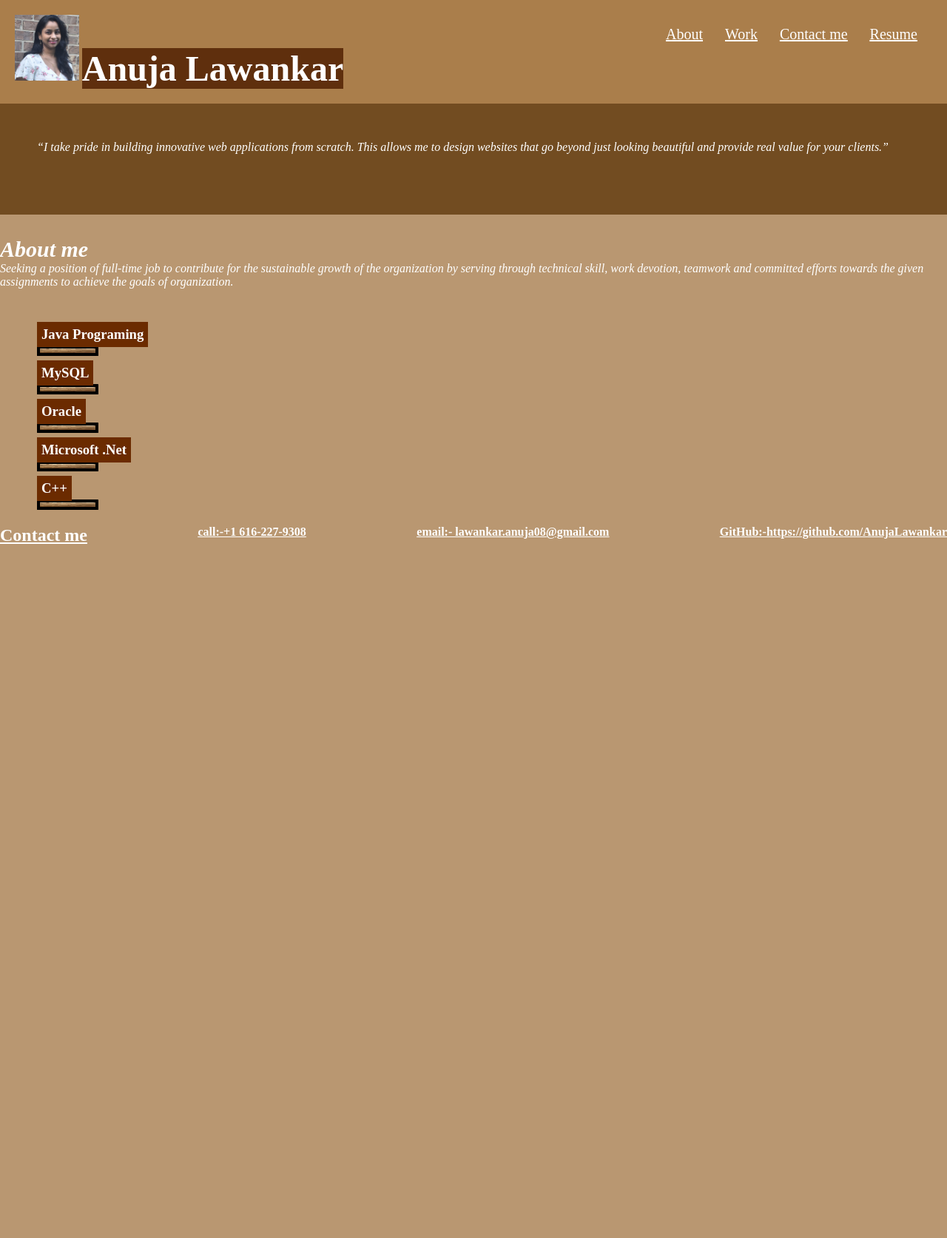
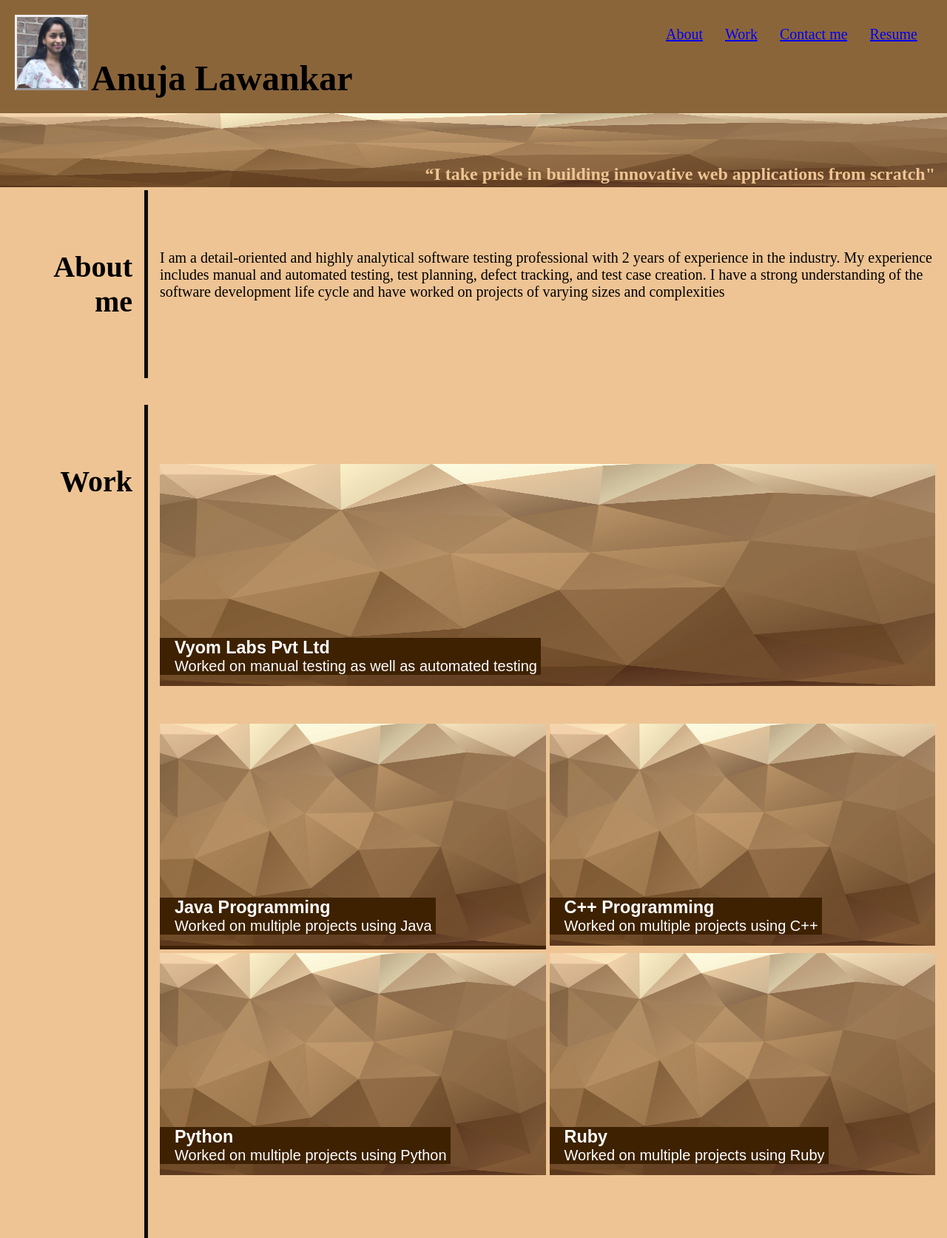
Before and after one commit to AnujaLawankar/2-First-Portfolio-FelxBox, a plain HTML site: page index.html in a window 1280 px wide. Shown: the top 1673 px of the page at 74% size. Before the commit the page ends 800 px from the top, so only its background shows below. Drawn offline with Linux system fonts and the light colour scheme.

Commit message:
Change layout for webpage

```diff
--- a/assets/css/style.css
+++ b/assets/css/style.css
@@ -1,36 +1,260 @@
+/* Container holding the image and the text */
+.container1 {
+    position: relative;
+    text-align: center;
+    color: #eec494;
+    font-size: medium;
+}
+
+
+/* Bottom right text */
+.bottom-right {
+    position: absolute;
+    bottom: 8px;
+    right: 16px;
+    font-family: 'Times New Roman', Times, serif;
+    font-size: medium;
+}
+
+.flex-container {
+    display: flex;
+    background-color: lightsalmon;
+    text-align: right;
+}
+
+
+.flex-container>div {
+    background-color: #eec494;
+    padding: 5rem 1rem;
+    font-size: 20px;
+    flex-direction: column;
+    justify-content: space-between;
+    flex-wrap: wrap;
+    align-content: start;
+    flex-basis: 200px;
+}
+
+.flex-container>div:nth-of-type(1) {
+    border-right: 5px solid #0d0c0c;
+}
+
+.flex-container>div:nth-of-type(2) {
+    flex-grow: 1;
+    text-align: left;
+}
+
+
+
+.flex-container2 {
+    display: flex;
+    background-color: #eec494;
+    text-align: right;
+}
+
+
+.flex-container2>div {
+    background-color: #eec494;
+    padding: 5rem 1rem;
+    font-size: 20px;
+    flex-direction: column;
+    justify-content: space-evenly;
+    flex-wrap: wrap;
+    align-content: start;
+    flex-basis: 200px;
+
+}
+
+.flex-container2>div:nth-of-type(1) {
+    border-right: 5px solid #0d0c0c;
+}
+
+.flex-container2>div:nth-of-type(2) {
+    text-decoration: underline;
+    flex-grow: 1;
+}
+
+.flex-container2>div:nth-of-type(3) {
+    text-decoration: underline;
+    flex-grow: 1;
+}
+
+.flex-container2>div:nth-of-type(4) {
+    text-decoration: underline;
+    flex-grow: 1;
+}
+
+.maincontainer {
+    position: relative;
+    font-family: Arial;
+}
+
+.subcontainer1 {
+    position: relative;
+    font-family: Arial;
+}
+
+.subcontainer2 {
+    position: relative;
+    font-family: Arial;
+}
+
+.subcontainer3 {
+    position: relative;
+    font-family: Arial;
+}
+
+.subcontainer4 {
+    position: relative;
+    font-family: Arial;
+}
+
+.text-block {
+    position: absolute;
+    bottom: 20px;
+    left: 0px;
+    background-color: #3d2101;
+    color: white;
+    padding-left: 20px;
+    padding-right: 5px;
+}
+
+.p1 {
+    color: whitesmoke;
+}
+
+
+.box {
+    display: grid;
+    grid-template-columns: 1fr 1fr;
+    gap: 5px 5px;
+
+}
+
+.box :first-child {
+    align-self: center;
+    background-color: #3d2101;
+}
+
+
+img.profile {
+    max-width: 8%;
+    max-height: 8%;
+    border-style: outset;
+
+}
+
+img.contain1 {
+    width: 100%;
+    height: 100px;
+}
+
+img.mainblock {
+    width: 100%;
+    height: 300px;
+}
+
+img.mainblock:hover {
+    width: 100%;
+    height: 290px;
+    box-shadow: 0 0 10px #333;
+    -webkit-box-shadow: 0 0 10px #333;
+    -moz-box-shadow: 0 0 10px #333;
+    -o-box-shadow: 0 0 10px #333;
+    -ms-box-shadow: 0 0 10px #333;
+}
+
+
+img.main1 {
+    width: 100%;
+    height: 300px;
+}
+
+img.main1:hover {
+    width: 100%;
+    height: 290px;
+    box-shadow: 0 0 10px #333;
+    -webkit-box-shadow: 0 0 10px #333;
+    -moz-box-shadow: 0 0 10px #333;
+    -o-box-shadow: 0 0 10px #333;
+    -ms-box-shadow: 0 0 10px #333;
+}
+
+
+img.main2 {
+    width: 100%;
+    height: 300px;
+}
+
+img.main2:hover {
+    width: 100%;
+    height: 290px;
+    box-shadow: 0 0 10px #333;
+    -webkit-box-shadow: 0 0 10px #333;
+    -moz-box-shadow: 0 0 10px #333;
+    -o-box-shadow: 0 0 10px #333;
+    -ms-box-shadow: 0 0 10px #333;
+}
+
+
+img.main3 {
+    width: 100%;
+    height: 300px;
+}
+
+img.main3:hover {
+    width: 100%;
+    height: 290px;
+    box-shadow: 0 0 10px #333;
+    -webkit-box-shadow: 0 0 10px #333;
+    -moz-box-shadow: 0 0 10px #333;
+    -o-box-shadow: 0 0 10px #333;
+    -ms-box-shadow: 0 0 10px #333;
+}
+
+
+img.main4 {
+    width: 100%;
+    height: 300px;
+}
+
+img.main4:hover {
+    width: 100%;
+    height: 250px;
+    box-shadow: 0 0 10px #333;
+    -webkit-box-shadow: 0 0 10px #333;
+    -moz-box-shadow: 0 0 10px #333;
+    -o-box-shadow: 0 0 10px #333;
+    -ms-box-shadow: 0 0 10px #333;
+}
+
+
 * {
     box-sizing: border-box;
     padding: 0;
     margin: 0;
 }
 
-:root {
 
-    --width: 40%;
-    --height: 50%;
-}
+
+
+
+
+
 
 body {
-    background-color: #b99771;
+    background-color: #eec494;
 }
 
 .header {
     padding: 20px;
     font-family: 'Times New Roman', Times, serif;
-    background-color: #aa7e4b;
-    color: #ffffff;
-
-}
-
-img {
-    max-width: 7%;
-    max-height: 7%;
+    background-color: #8b653a;
+    color: black;
 }
 
 .header h1 {
     display: inline-flex;
     font-size: 48px;
-    background-color: rgb(95, 47, 13);
 
 }
 
@@ -43,8 +267,14 @@ img {
 
 }
 
-nav a {
+nav {
     color: white;
+}
+
+p {
+    color: black;
+    font-family: 'Times New Roman', Times, serif;
+    font-size: medium;
 }
 
 .header div ul li {
@@ -54,27 +284,6 @@ nav a {
     text-decoration: underline;
 }
 
-.subtitle {
-
-    height: 150px;
-    width: auto;
-    color: white;
-    background-color: #724c21;
-    padding: 50px;
-
-    font-size: 60px;
-    font-family: 'Times New Roman', Times, serif;
-    font-style: italic;
-}
-
-p {
-    color: white;
-    font-family: 'Times New Roman', Times, serif;
-    font-size: medium;
-    justify-content: flex-end;
-}
-
-
 font-size {
     color: white;
     font-family: 'Times New Roman', Times, serif;
@@ -82,6 +291,14 @@ font-size {
 
 }
 
+.subtitle {
+    height: 100px;
+    width: 20%;
+    margin-bottom: 25px;
+
+    background-position: center;
+    color: white;
+}
 
 
 h2 h3 h4 {
@@ -90,149 +307,61 @@ h2 h3 h4 {
 
 }
 
+.subtitle img {
+    height: 100px;
+    width: 500%;
+}
 
+.float-right {
+    float: right;
+    margin-left: 25px;
+}
 
-.flex-container {
-    flex-wrap: wrap;
-    flex-direction: row;
+.content {
+    width: 75%;
+    display: inline-block;
+    margin-left: 20px;
+
+}
+
+.side-content {
+    margin-right: 20px;
+    padding: 20px;
+    clear: both;
+    float: left;
+    width: 20%;
+    height: 100%;
+    font-family: 'Times New Roman', Times, serif;
+    background-color: #aa7e4b;
+}
 
 
 
+.side-work {
+    margin-bottom: 32px;
+    color: #ffffff;
 }
 
-.main {
-    flex-direction: row;
-}
-
-.About-me {
-    height: 100px;
-    width: auto;
-    color: white;
-    /* background-color: #b97f3d;*/
-    padding-top: 30px;
-    font-size: 20px;
-    font-family: 'Times New Roman', Times, serif;
-    font-style: italic;
-}
-
-p {
-    color: white;
-    font-family: 'Times New Roman', Times, serif;
-    font-size: medium;
-    justify-content: flex-end;
-
-
+.side-content {
+    margin-bottom: 32px;
+    color: #ffffff;
 }
 
 .Work1 {
     margin-bottom: 20px;
     padding: 50px;
     height: 300px;
-    width: auto;
     font-family: 'Times New Roman', Times, serif;
     color: white;
 
 }
 
-
-.Work1 img {
-    display: inline-flex;
-
-    width: 50%;
-    height: 100%;
-    border-width: 4px;
-    border-color: black;
-    border-radius: 2%;
-    border-style: solid;
-
-
-}
-
-.Work2 img,
-.Work3 img,
-.Work4 img,
-.Work5 img {
-
-
-    width: var(--width);
-    height: var(--height);
-
-}
-
-
-
-.blur-on-hover:hover {
-    filter: blur(5px);
-}
-
-
-
-/*.side-aboutme,
-.side-work,
-.side-contactme {
-    margin: 32px;
-    color: #ffffff;
-    text-align: left;
-}*/
-
-
-.footer {
-    display: inline;
-    background-color: #aa7e4b;
-    padding: 30px;
-    clear: both;
-    font-family: 'Trebuchet MS', 'Lucida Sans Unicode', 'Lucida Grande', 'Lucida Sans', Arial, sans-serif;
-    text-align: center;
-    width: auto;
-    height: auto;
-
-}
-
-.contact-me,
-.phone-number,
-.email-id,
-.github-id {
-    display: flex;
-    font-size: medium;
-    color: white;
-    text-decoration: underline;
-    justify-content: space-between;
-}
-
-
-
-h3 {
-    position: relative;
-    bottom: 50px;
-    /* left: 20px;*/
-    background-color: rgb(107, 43, 0);
-    width: fit-content;
-    padding: 6px;
-    text-align: left;
-}
-
-@media screen and (max-width: 768px) {
-
-    main,
-    nav {
-        flex-direction: row;
-    }
-}
-
-/*.float-right {
-    float: right;
-    margin-left: 25px;
-}*/
-/*
 .Work2 {
     margin-bottom: 20px;
     padding: 50px;
     height: 300px;
     font-family: 'Times New Roman', Times, serif;
     color: white;
-    border-width: 4px;
-    border-color: black;
-    border-radius: 2%;
 }
 
 .Work3 {
@@ -241,9 +370,6 @@ h3 {
     height: 300px;
     font-family: 'Times New Roman', Times, serif;
     color: white;
-    border-width: 4px;
-    border-color: black;
-    border-radius: 2%;
 }
 
 .Work4 {
@@ -252,9 +378,6 @@ h3 {
     height: 300px;
     font-family: 'Times New Roman', Times, serif;
     color: white;
-    border-width: 4px;
-    border-color: black;
-    border-radius: 2%;
 
 }
 
@@ -264,47 +387,42 @@ h3 {
     height: 300px;
     font-family: 'Times New Roman', Times, serif;
     color: white;
-    border-width: 4px;
-    border-color: black;
-    border-radius: 2%;
 }
-*/
-/*.Work3 img {
-    width: var(--width);
-    height: var(--height);
 
+.Work1 img {
+    position: relative;
+    max-height: 100px;
+    max-width: 900px;
+}
+
+.Work2 img {
+    max-height: 100px;
+    max-width: 700px;
+}
+
+.Work3 img {
+    max-height: 100px;
+    max-width: 700px;
 }
 
 .Work4 img {
-    width: var(--width);
-    height: var(--height);
-
+    max-height: 100px;
+    max-width: 700px;
 }
 
 .Work5 img {
-    width: var(--width);
-    height: var(--height);
-
-}*/
-/*.side-work {
-    margin: 32px;
-    color: #ffffff;
-    text-align: left;
+    max-height: 100px;
+    max-width: 700px;
 }
 
-.side-contactme {
-    margin: 32px;
-    color: #ffffff;
-    text-align: left;
+.contact-me {
+    font-size: medium;
+    color: white;
+    text-decoration: underline;
+    justify-content: space-between;
 }
 
-
-
-/*.Work1 img:hover::after{
-    color: ;
-
-}*/
-/*.phone-number {
+.phone-number {
     font-size: medium;
 
     text-decoration: underline;
@@ -327,17 +445,33 @@ h3 {
     text-decoration: underline;
     justify-content: space-between;
 }
-*/
-/*.side-content {
+
+.side-content {
     background-color: #aa7e4b;
     color: white;
-    font-size: larger;
+    font-size: large;
     text-decoration: dotted;
-    width: 5px;
-    height: 1000px;
+    width: 200px;
+    height: 100%;
     justify-content: space-between;
-    margin-left: 200px;
-    margin-top: auto;
-    text-align: left;
 
-}*/
+}
+
+.footer {
+    background-color: #aa7e4b;
+    padding: 30px;
+    clear: both;
+    font-family: 'Trebuchet MS', 'Lucida Sans Unicode', 'Lucida Grande', 'Lucida Sans', Arial, sans-serif;
+    text-align: center;
+    width: auto;
+    height: auto;
+
+}
+
+@media screen and (max-width: 768px) {
+
+    main,
+    nav {
+        flex-direction: column;
+    }
+}
--- a/index.html
+++ b/index.html
@@ -6,109 +6,117 @@
     <meta charset="UTF-8" />
     <meta name="viewport" content="width=device-width, initial-scale=1.0" />
     <link rel="stylesheet" type="text/css" href="./assets/css/style.css" />
-    <title>Anuja Lawankar's Portfolio</title> <!--title-->
+    <title>Anuja Lawankar's Portfolio</title>
 </head>
 
 <body>
-    <header> <!--header-->
+    <header>
         <div class="header">
-            <img src="./assets/images/Anu (2).JPG" alt="AnujaLawankar's image"> <!--figure-->
-            <h1> Anuja Lawankar </h1>
-
+            <img class="profile" src="./assets/images/Anu.JPG" alt="Background image of Anuja Lawankar">
+            <h1>Anuja Lawankar</h1>
             <div>
-                <nav> <!--nav-->
+                <nav>
                     <ul>
-                        <li><a href="#About">About</a></li>
-                        <li><a href="#Work">Work</a></li>
-                        <li><a href="#Contactme">Contact me</a></li>
-                        <li><a href="#Resume">Resume</a></li>
+                        <li><a href="#aboutme">About</a></li>
+                        <li><a href="#work">Work</a></li>
+                        <li><a href="#contactme">Contact me</a></li>
+                        <li><a href="#resume">Resume</a></li>
                     </ul>
                 </nav>
             </div>
-
+        </div>
+        <div class="container1">
+            <img class="contain1" src="./assets/images/portfolio7.jpg" alt="Background image of subtitle">
+            <div class="bottom-right">
+                <h2>
+                    “I take pride in building innovative web applications from scratch"
+                </h2>
+            </div>
+        </div>
     </header>
-    <main> <!--main-->
-        <div class="flex-container">
-            <div class="subtitle">
-                <!--  <img src="./assets/images/portfolio8.jfif" alt="Background image of subtitle">-->
-                <!---- <h2>Subtitle</h2> -->
-                <p> <!--p-->
-                    “I take pride in building innovative web applications from scratch.
-                    This allows me to design websites that go beyond just looking beautiful
-                    and provide real value for your clients.”
-                </p>
-
-            </div>
-
-
-            <div class="About-me">
-                <h2>About me</h2>
-                <p> <!--p-->
-                    Seeking a position of full-time job to contribute for the sustainable growth of the organization
-                    by serving through technical skill, work devotion, teamwork and committed efforts
-                    towards the given assignments to achieve the goals of organization.
-
-                </p>
-            </div>
-            <article>
-                <div class="Work1">
-                    <h2> Work</h2>
-                    <img class="blur-on-hover" src="./assets/images/portfolio7.jpg" alt="image of java work done">
-                    <!--figure-->
-                    <h3>Java Programing</h3>
-                    <!---   </div>  -->
-                    <!---   <div class="Work2"> -->
-                    <img src="./assets/images/portfolio7.jpg" alt="image of MySQL work done"> <!--figure-->
-                    <h3>MySQL</h3>
-                    <!---    </div> -->
-                    <!---    <div class="Work3"> -->
-                    <img src="./assets/images/portfolio7.jpg" alt="image of Oracle work done"> <!--figure-->
-                    <h3>Oracle</h3>
-                    <!---   </div> -->
-                    <!---    <div class="Work4"> -->
-                    <img src="./assets/images/portfolio7.jpg" alt="image of Microsoft .Net work done"> <!--figure-->
-                    <h3>Microsoft .Net</h3>
-                    <!---    </div>  -->
-                    <!---     <div class="Work5">  -->
-                    <img src="./assets/images/portfolio7.jpg" alt="image of C++ work done"> <!--figure-->
-                    <h3>C++ </h3>
-                    <!---   </div> -->
 
 
 
-                </div>
-            </article>
-            <!---   <div class="side-content">
-                <div class="side-aboutme">
-                    <h2>About me</h2>
-                </div>
-                <div class="side-work">
-                    <h2> Work</h2>
-                </div>
-                <div class="side-contactme">
-                    <h2>Contact me</h2>
-                </div>
-            </div> -->
-        </div>
-    </main>
-    <footer> <!--footer-->
-        <div class="contact-me">
-            <h2>Contact me</h2>
-            <div class="phone-number">
-                <h4>call:-+1 616-227-9308</h4>
-
+    <main>
+        <div class="flex-container">
+            <div>
+                <h1 id="aboutme">About me</h1>
             </div>
-            <div class="email-id">
-                <h4>email:- lawankar.anuja08@gmail.com</h4>
-            </div>
-            <div class="github-id">
-                <h4>GitHub:-https://github.com/AnujaLawankar</h4>
-
+            <div>
+                I am a detail-oriented and highly analytical software testing professional with 2
+                years of experience
+                in the industry. My experience includes manual and automated testing, test planning, defect tracking,
+                and test case creation. I have a strong understanding of the software development life cycle and have
+                worked on projects of varying sizes and complexities
             </div>
         </div>
+        <br></br>
+        <div class="flex-container">
+            <div class="title">
+                <h1 id="work">Work </h1>
+            </div>
+            <div>
+                <div class="maincontainer">
+                    <img class="mainblock" src="./assets/images/portfolio7.jpg" alt="Background image of subtitle2">
+                    <div class="text-block">
+                        <h3>Vyom Labs Pvt Ltd</h3>
+                        <p1>Worked on manual testing as well as automated testing</p1>
+                    </div>
+                </div>
+                <br></br>
+                <div class="box">
+                    <div class="subcontainer1">
+                        <img class="main1" src="./assets/images/portfolio7.jpg" alt="Background image of subtitle3">
+                        <div class="text-block">
+                            <h3>Java Programming</h3>
+                            <p1>Worked on multiple projects using Java</p1>
+                        </div>
+                    </div>
 
+                    <div class="subcontainer2">
+                        <img class="main2" src="./assets/images/portfolio7.jpg" alt="Background image of subtitle4">
+                        <div class="text-block">
+                            <h3>C++ Programming</h3>
+                            <p1>Worked on multiple projects using C++</p1>
+                        </div>
+                    </div>
+
+                    <div class="subcontainer3">
+                        <img class="main3" src="./assets/images/portfolio7.jpg" alt="Background image of subtitle5">
+                        <div class="text-block">
+                            <h3>Python</h3>
+                            <p1>Worked on multiple projects using Python</p1>
+                        </div>
+                    </div>
+
+                    <div class="subcontainer4">
+                        <img class="main4" src="./assets/images/portfolio7.jpg" alt="Background image of subtitle6">
+                        <div class="text-block">
+                            <h3>Ruby</h3>
+                            <p1>Worked on multiple projects using Ruby</p1>
+                        </div>
+                    </div>
+                </div>
+            </div>
+        </div>
+        <br></br>
+    </main>
+    <footer>
+        <div class="flex-container2">
+            <div>
+                <h1 id="contactme">Contact me</h1>
+            </div>
+            <div>
+                <h4>call: 616-227-9308</h4>
+            </div>
+            <div>
+                <h4>email: lawankar.anuja08@gmail.com</h4>
+            </div>
+            <div>
+                <h4>github: https://github.com/AnujaLawankar</h4>
+            </div>
+        </div>
     </footer>
-
 </body>
 
 </html>
```
Also changed, not shown: assets/images/Anu.JPG (renamed from assets/images/Anu (2).JPG), assets/images/portfolio1.jpg (deleted), assets/images/portfolio4.jpg (deleted), assets/images/portfolio5.jpg (deleted), assets/images/portfolio6.jpg (deleted), assets/images/portfolio8.jfif (deleted), 1 other file.
